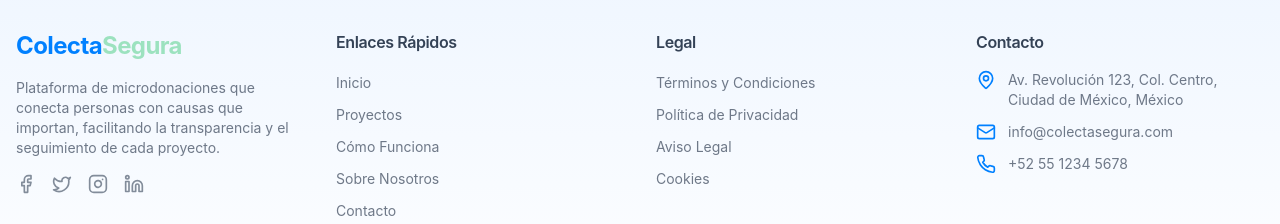
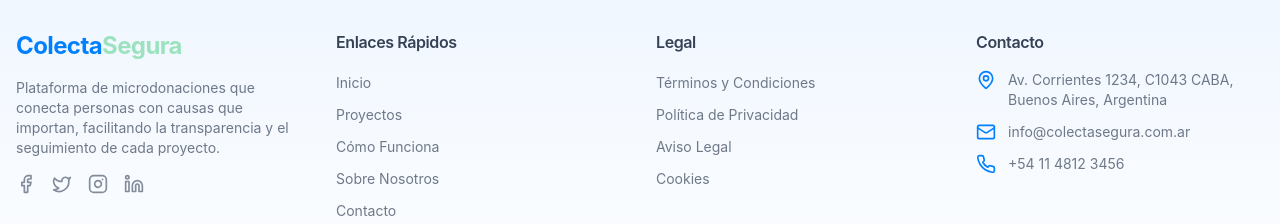
Before and after one commit to dhersalis5/colecta-segura-vercel, a React (Vite) app: page /about in a window 1280 px wide. Shown: the part 3718-3942 px from the top of the page. Built offline with nearby package versions, Linux system fonts and the light colour scheme.

Commit message:
Actualizar footer con información de contacto argentina

```diff
--- a/src/components/Footer.tsx
+++ b/src/components/Footer.tsx
@@ -1,4 +1,3 @@
-
 import React from 'react';
 import { Link } from 'react-router-dom';
 import { Mail, Phone, MapPin, Facebook, Twitter, Instagram, Linkedin } from 'lucide-react';
@@ -99,19 +98,19 @@ const Footer: React.FC = () => {
               <li className="flex">
                 <MapPin className="h-5 w-5 mr-3 text-primary flex-shrink-0" />
                 <span className="text-foreground/70 text-sm">
-                  Av. Revolución 123, Col. Centro, Ciudad de México, México
+                  Av. Corrientes 1234, C1043 CABA, Buenos Aires, Argentina
                 </span>
               </li>
               <li className="flex">
                 <Mail className="h-5 w-5 mr-3 text-primary flex-shrink-0" />
-                <a href="mailto:info@colectasegura.com" className="text-foreground/70 hover:text-primary transition-colors duration-300 text-sm">
-                  info@colectasegura.com
+                <a href="mailto:info@colectasegura.com.ar" className="text-foreground/70 hover:text-primary transition-colors duration-300 text-sm">
+                  info@colectasegura.com.ar
                 </a>
               </li>
               <li className="flex">
                 <Phone className="h-5 w-5 mr-3 text-primary flex-shrink-0" />
-                <a href="tel:+5255123456789" className="text-foreground/70 hover:text-primary transition-colors duration-300 text-sm">
-                  +52 55 1234 5678
+                <a href="tel:+541148123456" className="text-foreground/70 hover:text-primary transition-colors duration-300 text-sm">
+                  +54 11 4812 3456
                 </a>
               </li>
             </ul>
```
